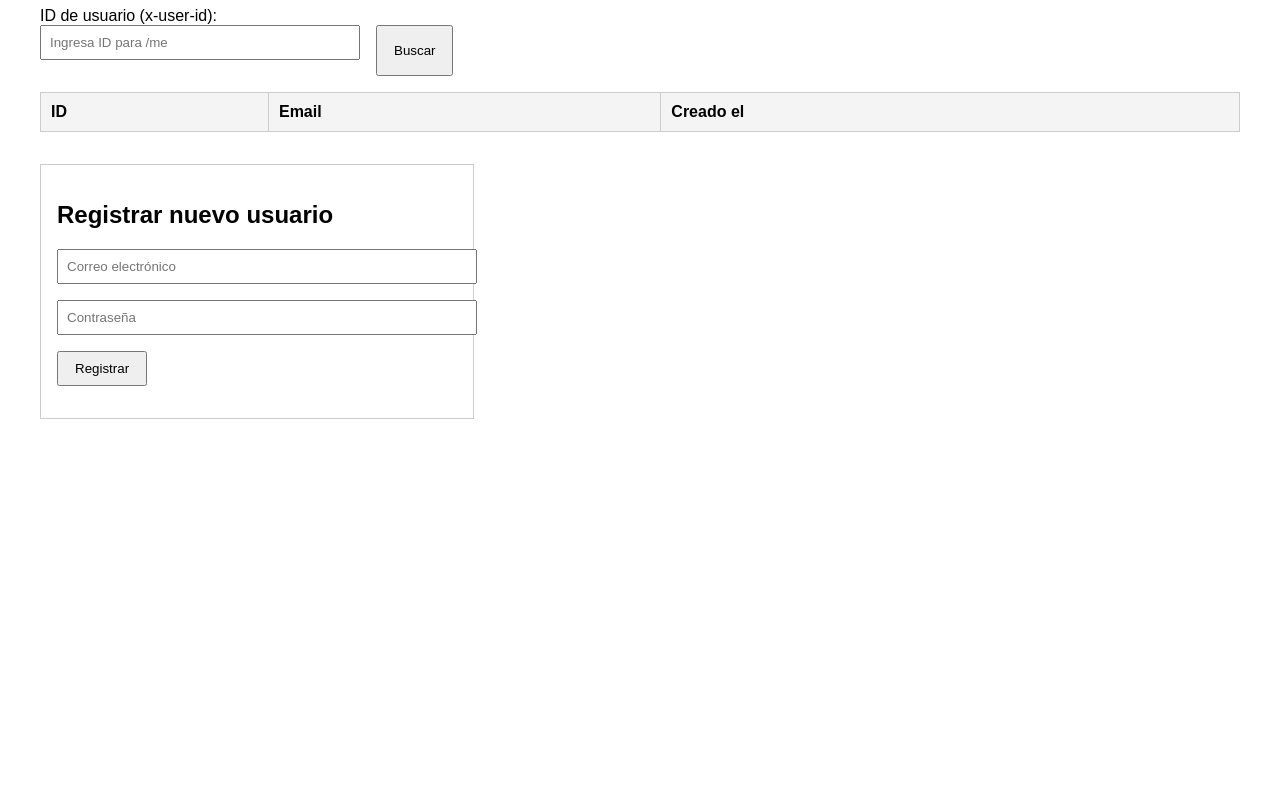
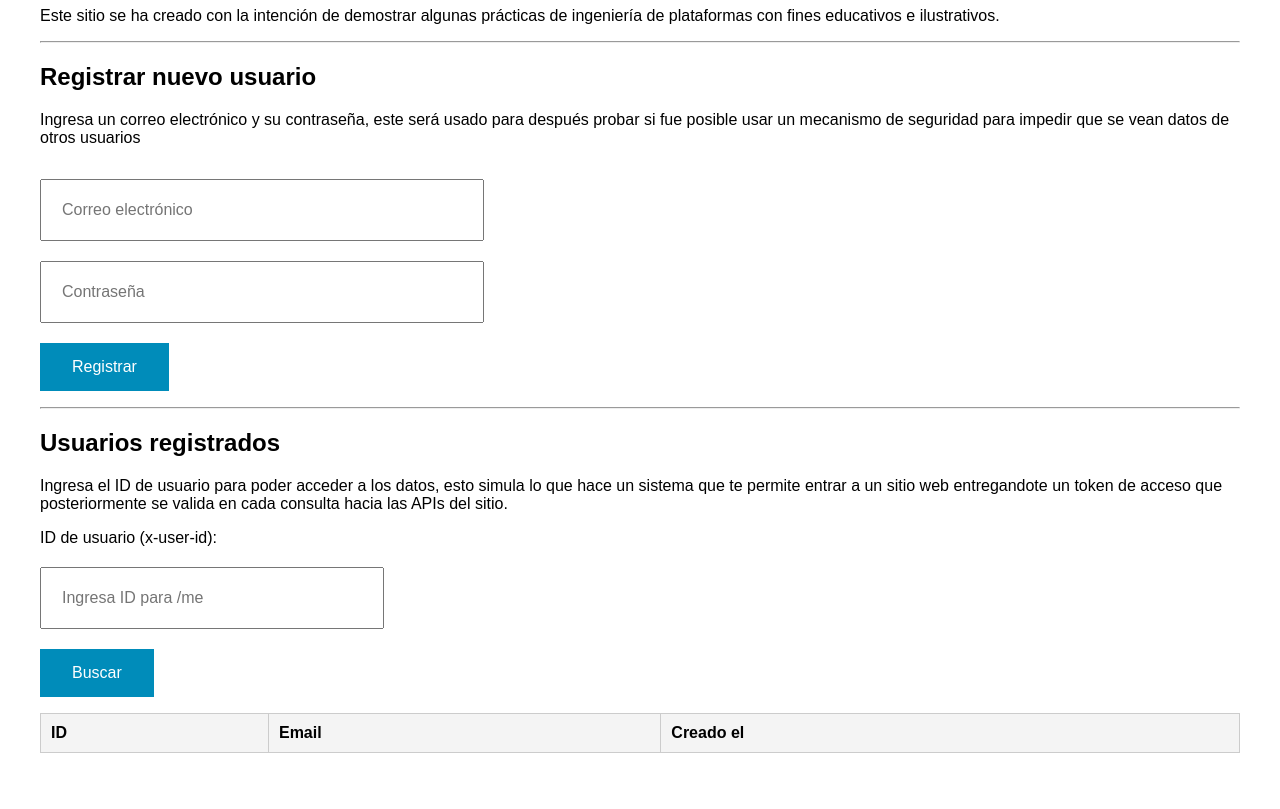
Before and after one commit to jamees/demo-site, a website: page frontend/index.html in a window 1280 px wide. Shown: the part 113-922 px from the top of the page. Before the commit the page ends 800 px from the top, so only its background shows below. Drawn offline with Linux system fonts and the light colour scheme.

Commit message:
cambios en la pagina que se muestran datos

```diff
--- a/frontend/index.html
+++ b/frontend/index.html
@@ -32,20 +32,27 @@
 
     form {
       margin-top: 2rem;
-      padding: 1rem;
-      border: 1px solid #ccc;
       max-width: 400px;
     }
 
     input {
       display: block;
-      margin-bottom: 1rem;
       width: 100%;
-      padding: 8px;
+      padding: 20px;
+      margin-top: 20px;
+      margin-bottom: 20px;
+      font-size: medium;
     }
 
     button {
-      padding: 8px 16px;
+      background-color: #008CBA; /* Green */
+      border: none;
+      color: white;
+      padding: 15px 32px;
+      text-align: center;
+      text-decoration: none;
+      display: inline-block;
+      font-size: 16px;
     }
 
     .error {
@@ -58,9 +65,27 @@
   </style>
 </head>
 <body>
-  <h1>Usuarios registrados</h1>
+
+  <h1>Sitio Demo para Charla UV</h1>
+
+  <p>Este sitio se ha creado con la intención de demostrar algunas prácticas de ingeniería de plataformas con fines educativos e ilustrativos.</p>
+
+
+<hr>
+
+  <h2>Registrar nuevo usuario</h2>
+  <p>Ingresa un correo electrónico y su contraseña, este será usado para después probar si fue posible usar un mecanismo de seguridad para impedir que se vean datos de otros usuarios</p>
+  <form id="registerForm">
+    <input type="email" id="email" placeholder="Correo electrónico" required />
+    <input type="password" id="password" placeholder="Contraseña" required />
+    <button type="submit">Registrar</button>
+    <p id="registerMsg"></p>
+  </form>
+<hr>
+  <h2>Usuarios registrados</h2>
+    <p>Ingresa el ID de usuario para poder acceder a los datos, esto simula lo que hace un sistema que te permite entrar a un sitio web entregandote un token de acceso que posteriormente se valida en cada consulta hacia las APIs del sitio.</p>
     <label for="userIdInput">ID de usuario (x-user-id):</label>
-    <div style="display: flex; gap: 1rem; margin-bottom: 1rem;">
+    <div>
       <input type="text" id="userIdInput" placeholder="Ingresa ID para /me" style="width: 300px;" />
       <button id="buscarBtn">Buscar</button>
     </div>
@@ -76,13 +101,6 @@
   </table>
   <p id="error" class="error"></p>
 
-  <form id="registerForm">
-    <h2>Registrar nuevo usuario</h2>
-    <input type="email" id="email" placeholder="Correo electrónico" required />
-    <input type="password" id="password" placeholder="Contraseña" required />
-    <button type="submit">Registrar</button>
-    <p id="registerMsg"></p>
-  </form>
 
   <script type="module" src="/src/main.js"></script>
 </body>
```
